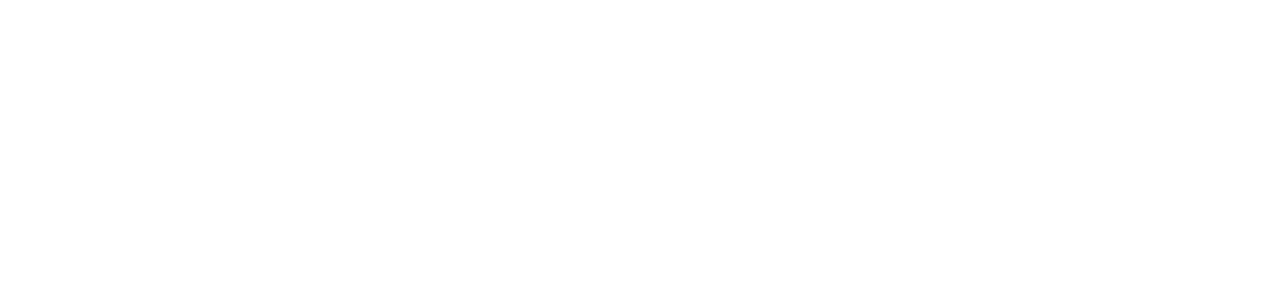
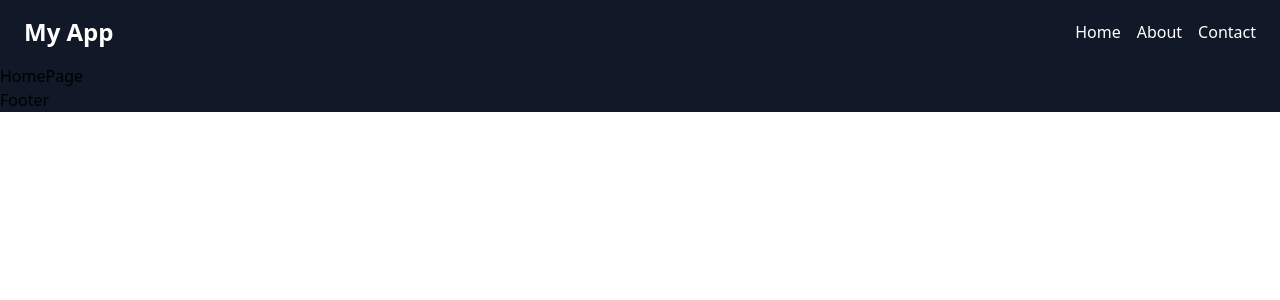
Before and after one commit to andresfelipear/FRONTEND-EBUILDING-APP, a React (Create React App) app: page / in a window 1280 px wide. Shown: the top 300 px of the page. Built offline with nearby package versions, Linux system fonts and the light colour scheme.

Commit message:
working in the header using tailwind css

```diff
--- a/package.json
+++ b/package.json
@@ -3,11 +3,14 @@
   "version": "0.1.0",
   "private": true,
   "dependencies": {
+    "@headlessui/react": "^1.7.14",
+    "@heroicons/react": "^2.0.17",
     "@testing-library/jest-dom": "^5.16.5",
     "@testing-library/react": "^13.4.0",
     "@testing-library/user-event": "^13.5.0",
     "react": "^18.2.0",
     "react-dom": "^18.2.0",
+    "react-router-dom": "^6.11.1",
     "react-scripts": "5.0.1",
     "tailwindcss": "^3.3.2",
     "web-vitals": "^2.1.4"
--- a/src/App.js
+++ b/src/App.js
@@ -1,7 +1,16 @@
+import HomePage from "./pages/HomePage";
+import {Routes, Route} from "react-router-dom"
+import Header from "./components/header/Header";
+import Footer from "./components/footer/Footer";
 
 function App() {
   return (
-    <div className="App">
+    <div className="App bg-gray-900">
+      <Header/>
+      <Routes>
+        <Route path="/" element={<HomePage/>}/>
+      </Routes>
+      <Footer/>
     </div>
   );
 }
--- /dev/null
+++ b/src/components/footer/Footer.jsx
@@ -0,0 +1,7 @@
+import React from 'react'
+
+export default function Footer() {
+  return (
+    <div>Footer</div>
+  )
+}
--- a/src/index.js
+++ b/src/index.js
@@ -1,11 +1,15 @@
 import React from 'react';
 import ReactDOM from 'react-dom/client';
+import './styles.css';
 import App from './App';
-import './styles.css';
+import { BrowserRouter } from 'react-router-dom';
 
 const root = ReactDOM.createRoot(document.getElementById('root'));
 root.render(
   <React.StrictMode>
-    <App />
+    <BrowserRouter>
+      <App />
+    </BrowserRouter>
+
   </React.StrictMode>
 );
--- a/src/pages/HomePage.jsx
+++ b/src/pages/HomePage.jsx
@@ -0,0 +1,9 @@
+import React from 'react'
+
+function HomePage() {
+  return (
+    <div>HomePage</div>
+  )
+}
+
+export default HomePage;
--- a/tailwind.config.js
+++ b/tailwind.config.js
@@ -1,6 +1,10 @@
 /** @type {import('tailwindcss').Config} */
 module.exports = {
-  content: [],
+  content: [
+
+    // Or if using `src` directory:
+    "./src/**/*.{js,ts,jsx,tsx,mdx}",
+  ],
   theme: {
     extend: {},
   },
```
Also changed, not shown: 1 other file (tests, documents, lock files or other folders).
